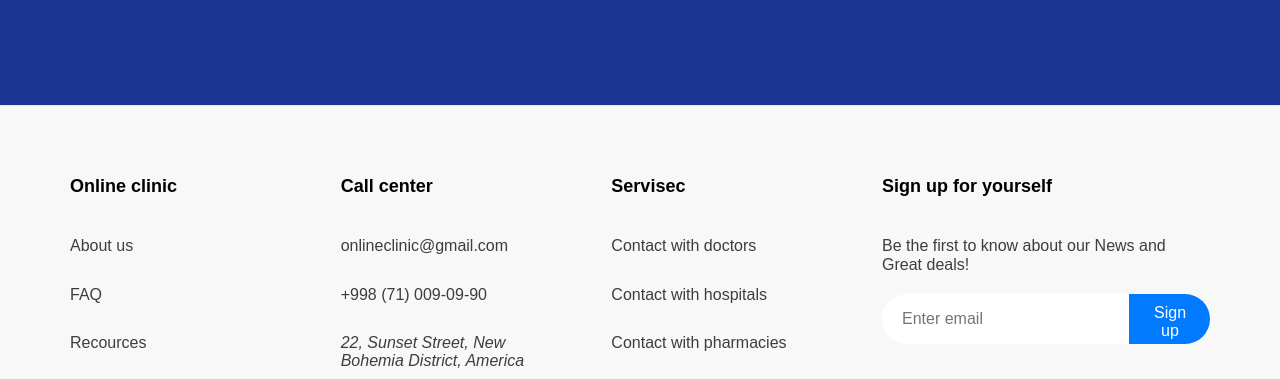
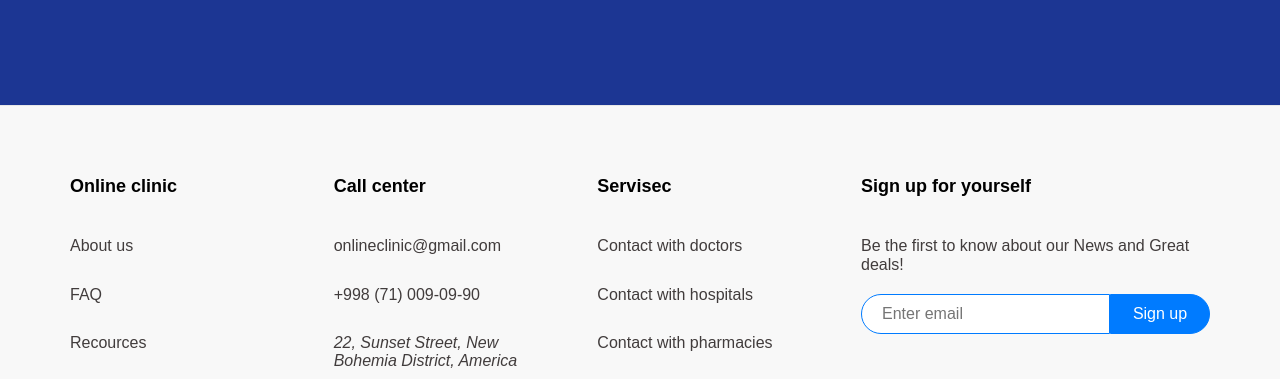
Before and after one commit to Mirazim2011/StartUp, a plain HTML site: page index.html in a window 1280 px wide. Shown: the part 571-950 px from the top of the page. Drawn offline with Linux system fonts and the light colour scheme.

Commit message:
name added

```diff
--- a/main.css
+++ b/main.css
@@ -544,33 +544,30 @@ footer {
 .footer-section .signup-input {
   padding: 10px 20px;
   background-color: #ffffff;
-  border: none;
-  color: white;
-  border-bottom: #000;
-  border-radius: 30px 0 0 30px;
-  border-right: 1px solid #007bff;
+  border: 1px solid #007bff;
+  color: #333;
+  border-radius: 25px 0 0 25px;
   outline: none;
   flex: 1;
   font-size: 16px;
 }
 
-
-
 .footer-section .signup-button {
+  width: 100px;
   padding: 10px 20px;
-  width: 80px;
-  height: 50px;
   background-color: #007bff;
-  border: none;
+  border: 1px solid #007bff;
   color: white;
   cursor: pointer;
   font-size: 16px;
   border-radius: 0 25px 25px 0;
+  outline: none;
 }
 
 .footer-section .signup-button:hover {
   background-color: #0056b3;
 }
+
 
 
 .footer-bottom {
```
